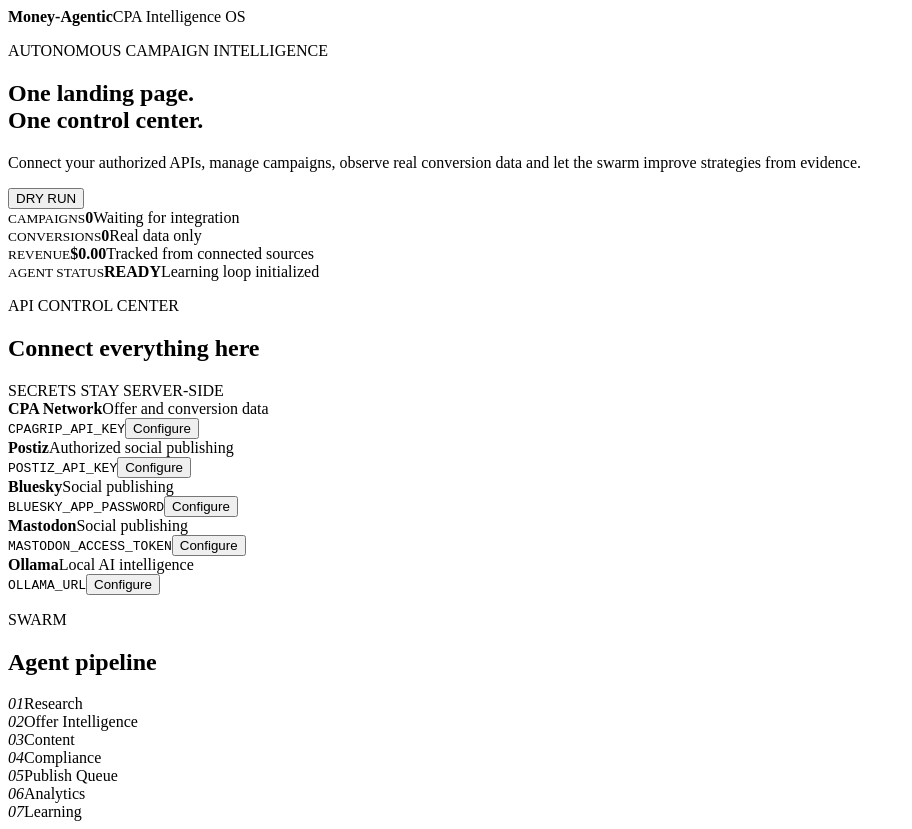
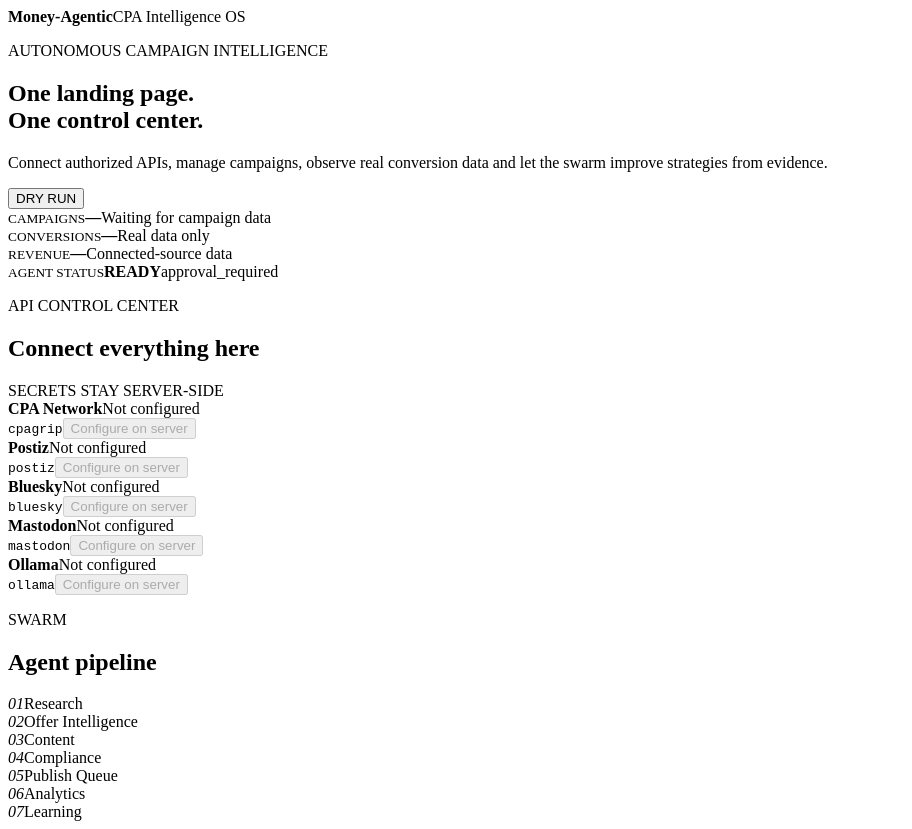
Before and after one commit to djny45/Money-agentic-, a Next.js app in the folder frontend/: page / in a window 1280 px wide. Shown: the whole page, without its empty margins (0-912 px from the left). Built offline with nearby package versions, Linux system fonts and the light colour scheme; no server answers.

Commit message:
Connect dashboard to API status and integration health

```diff
--- a/frontend/app/page.js
+++ b/frontend/app/page.js
@@ -1,58 +1,15 @@
 "use client";
-
-import { useState } from "react";
-
-const integrations = [
-  ["CPA Network", "CPAGRIP_API_KEY", "Offer and conversion data"],
-  ["Postiz", "POSTIZ_API_KEY", "Authorized social publishing"],
-  ["Bluesky", "BLUESKY_APP_PASSWORD", "Social publishing"],
-  ["Mastodon", "MASTODON_ACCESS_TOKEN", "Social publishing"],
-  ["Ollama", "OLLAMA_URL", "Local AI intelligence"]
-];
-
+import { useEffect, useState } from "react";
+const integrations = [["CPA Network","cpagrip"],["Postiz","postiz"],["Bluesky","bluesky"],["Mastodon","mastodon"],["Ollama","ollama"]];
 export default function Home() {
-  const [mode, setMode] = useState("DRY RUN");
-
-  return (
-    <main className="shell">
-      <nav><strong>Money-Agentic</strong><span>CPA Intelligence OS</span></nav>
-      <section className="hero">
-        <div>
-          <p className="eyebrow">AUTONOMOUS CAMPAIGN INTELLIGENCE</p>
-          <h1>One landing page.<br/>One control center.</h1>
-          <p className="sub">Connect your authorized APIs, manage campaigns, observe real conversion data and let the swarm improve strategies from evidence.</p>
-          <button onClick={() => setMode(mode === "DRY RUN" ? "LIVE — APPROVAL REQUIRED" : "DRY RUN")}>{mode}</button>
-        </div>
-        <div className="orb"><div className="core"></div><i></i><i></i><i></i></div>
-      </section>
-
-      <section className="grid">
-        <article><small>CAMPAIGNS</small><b>0</b><span>Waiting for integration</span></article>
-        <article><small>CONVERSIONS</small><b>0</b><span>Real data only</span></article>
-        <article><small>REVENUE</small><b>$0.00</b><span>Tracked from connected sources</span></article>
-        <article><small>AGENT STATUS</small><b>READY</b><span>Learning loop initialized</span></article>
-      </section>
-
-      <section className="panel">
-        <div className="heading"><div><p className="eyebrow">API CONTROL CENTER</p><h2>Connect everything here</h2></div><span className="pill">SECRETS STAY SERVER-SIDE</span></div>
-        <div className="apis">
-          {integrations.map(([name, env, purpose]) => (
-            <div className="api" key={name}>
-              <div className="dot"></div>
-              <div><strong>{name}</strong><span>{purpose}</span></div>
-              <code>{env}</code>
-              <button className="connect">Configure</button>
-            </div>
-          ))}
-        </div>
-      </section>
-
-      <section className="panel">
-        <div className="heading"><div><p className="eyebrow">SWARM</p><h2>Agent pipeline</h2></div></div>
-        <div className="pipeline">
-          {["Research","Offer Intelligence","Content","Compliance","Publish Queue","Analytics","Learning"].map((x, i) => <div key={x}><em>{String(i+1).padStart(2,"0")}</em><span>{x}</span></div>)}
-        </div>
-      </section>
-    </main>
-  );
+  const [status,setStatus]=useState({agent:"loading",publishing:"loading"});
+  const [connected,setConnected]=useState({});
+  useEffect(()=>{Promise.all([fetch("/api/status").then(r=>r.json()),fetch("/api/integrations").then(r=>r.json())]).then(([s,i])=>{setStatus(s);setConnected(Object.fromEntries(i.integrations.map(x=>[x.name,x.configured])))}).catch(()=>setStatus({agent:"offline",publishing:"unavailable"}))},[]);
+  return <main className="shell">
+    <nav><strong>Money-Agentic</strong><span>CPA Intelligence OS</span></nav>
+    <section className="hero"><div><p className="eyebrow">AUTONOMOUS CAMPAIGN INTELLIGENCE</p><h1>One landing page.<br/>One control center.</h1><p className="sub">Connect authorized APIs, manage campaigns, observe real conversion data and let the swarm improve strategies from evidence.</p><button>DRY RUN</button></div><div className="orb"><div className="core"></div><i></i><i></i><i></i></div></section>
+    <section className="grid"><article><small>CAMPAIGNS</small><b>—</b><span>Waiting for campaign data</span></article><article><small>CONVERSIONS</small><b>—</b><span>Real data only</span></article><article><small>REVENUE</small><b>—</b><span>Connected-source data</span></article><article><small>AGENT STATUS</small><b>{status.agent?.toUpperCase()}</b><span>{status.publishing}</span></article></section>
+    <section className="panel"><div className="heading"><div><p className="eyebrow">API CONTROL CENTER</p><h2>Connect everything here</h2></div><span className="pill">SECRETS STAY SERVER-SIDE</span></div><div className="apis">{integrations.map(([name,key])=><div className="api" key={key}><div className={connected[name]?"dot live":"dot"}></div><div><strong>{name}</strong><span>{connected[name]?"Configured":"Not configured"}</span></div><code>{key}</code><button className="connect" disabled>{connected[name]?"Connected":"Configure on server"}</button></div>)}</div></section>
+    <section className="panel"><div className="heading"><div><p className="eyebrow">SWARM</p><h2>Agent pipeline</h2></div></div><div className="pipeline">{["Research","Offer Intelligence","Content","Compliance","Publish Queue","Analytics","Learning"].map((x,i)=><div key={x}><em>{String(i+1).padStart(2,"0")}</em><span>{x}</span></div>)}</div></section>
+  </main>;
 }
```
